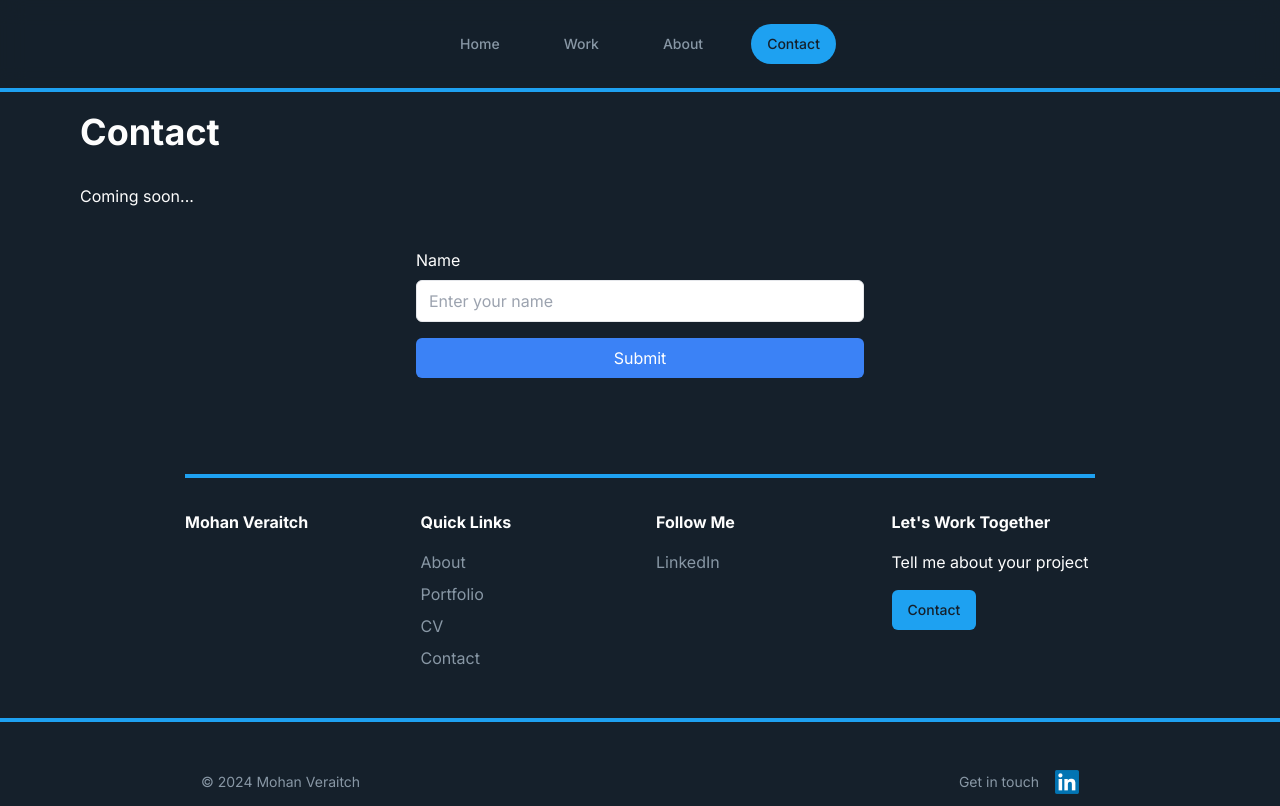
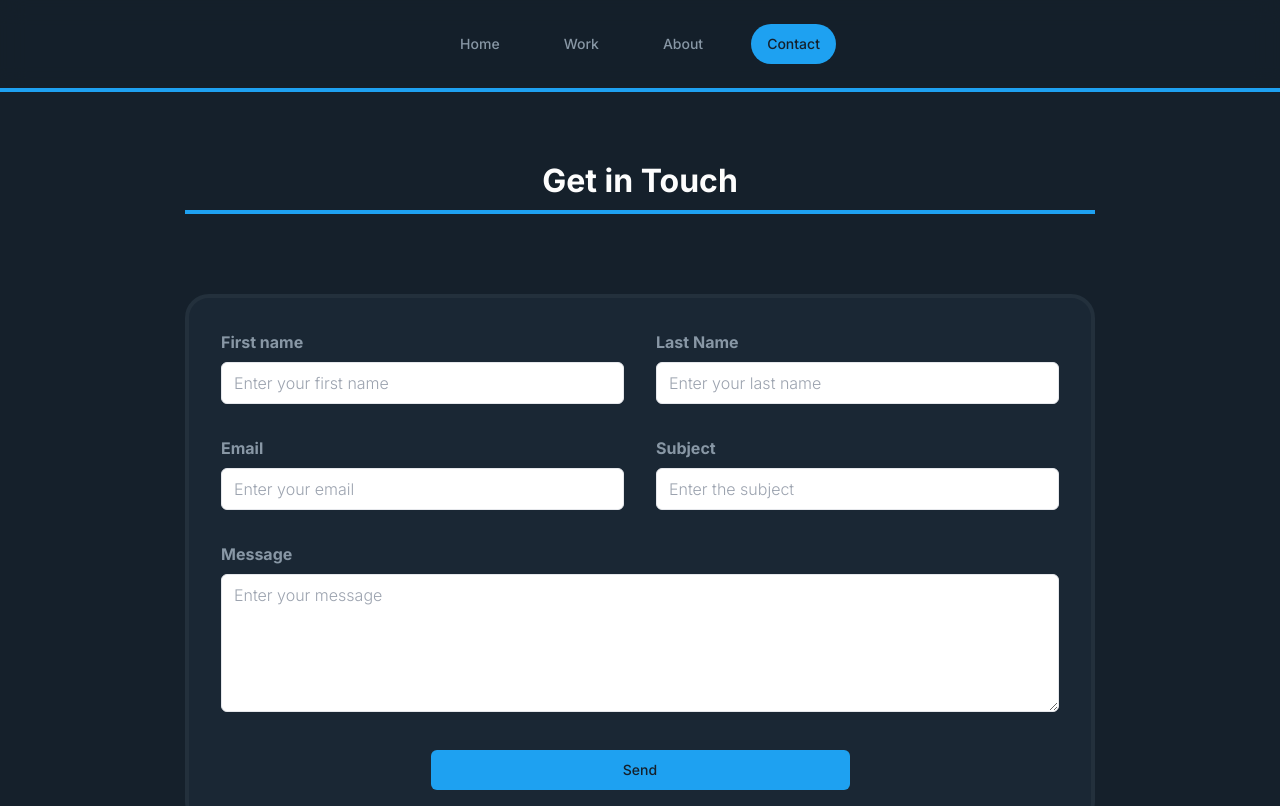
Before and after one commit to mohan-dev-ji/mv-portfolio-2024, a Next.js app: page /contact in a window 1280 px wide. Shown: the top 806 px of the page. Built offline with nearby package versions, Linux system fonts and the light colour scheme.

Commit message:
contact form half done

```diff
--- a/package.json
+++ b/package.json
@@ -17,6 +17,7 @@
     "next": "15.0.3",
     "react": "^18.3.1",
     "react-dom": "^18.3.1",
+    "react-hook-form": "^7.54.0",
     "tailwind-merge": "^2.5.4"
   },
   "devDependencies": {
--- a/src/app/(pages)/contact/page.tsx
+++ b/src/app/(pages)/contact/page.tsx
@@ -2,9 +2,7 @@ import ContactForm from "@/app/components/sections/ContactForm"
 
 export default function ContactPage() {
     return (
-      <div className="max-w-6xl mx-auto px-4 py-12">
-        <h1 className="text-4xl font-bold mb-8">Contact</h1>
-        <p>Coming soon...</p>
+      <div className="mt-8">
         <ContactForm />
       </div>
     )
--- a/src/app/components/sections/ContactForm.tsx
+++ b/src/app/components/sections/ContactForm.tsx
@@ -1,45 +1,125 @@
 "use client"
 
-import React, { useState } from 'react';
+import { Button } from '@/components/ui/button';
+import React from 'react';
+import SectionTitle from '../ui/SectionTitle';
+import { useForm } from "react-hook-form";
+
+interface FormData {
+  name: string;
+  lastName: string;
+  email: string;
+  subject: string;
+  message: string;
+}
 
 const ContactForm = () => {
-  const [formData, setFormData] = useState({
-    name: ''
+  const { register, handleSubmit, formState: { errors } } = useForm<FormData>();
+
+  ({
+    mode: 'onBlur' // This will trigger validation on blur
   });
 
-  const handleChange = (e: React.ChangeEvent<HTMLInputElement | HTMLTextAreaElement>) => {
-    const { name, value } = e.target;
-    setFormData(prevState => ({
-      ...prevState,
-      [name]: value
-    }));
-    console.log('Current form data:', formData);
+  const onSubmit = (data: FormData) => {
+    console.log('Form submitted:', data);
   };
 
-//   const handleSubmit = (e: React.FormEvent<HTMLFormElement>) => {
-//     e.preventDefault();
-//     console.log('Form submitted:', formData);
-//   };
+  return (
+    <div>
+      <div className="max-w-[910px] mx-auto">
+        <SectionTitle title="Get in Touch" />
+      </div>
 
-  return (
-    <div className="max-w-md mx-auto mt-10">
-      <form className="space-y-4">
-        <div>
-          <label htmlFor="name" className="block mb-2">Name</label>
-          <input
-            type="text"
-            id="name"
-            name="name"
-            value={formData.name}
-            onChange={handleChange}
-            className="w-full px-3 py-2 border rounded-md text-background"
-            placeholder="Enter your name"
-          />
-        </div>
-        <button type="submit" className="w-full bg-blue-500 text-white py-2 px-4 rounded-md hover:bg-blue-600">
-          Submit
-        </button>
-      </form>
+      <div className="max-w-[910px] mx-auto p-8 bg-card flex flex-col md:flex-row items-center justify-between rounded-[24px] border-4 border-hover">
+        <form onSubmit={handleSubmit(onSubmit)} className="w-full space-y-4">
+          <div className="flex space-x-8">
+            <div className="flex-1">
+              <label htmlFor="name" className="block mb-2 text-p-bold text-secondary">First name</label>
+              <input
+                {...register("name", { required: "First name is required",
+                  minLength: { value: 2, message: "Name must be at least 2 characters long" },
+                  maxLength: { value: 50, message: "Name must not exceed 50 characters" }
+                })}
+
+
+                className="w-full px-3 py-2 border rounded-md text-background text-p"
+                placeholder="Enter your first name"
+              />
+              {errors.name && <span className="text-red-500">{errors.name.message}</span>}
+            </div>
+
+            <div className="flex-1">
+              <label htmlFor="lastName" className="block mb-2 text-p-bold text-secondary">Last Name</label>
+              <input
+                {...register("lastName", { required: "Last name is required",
+                  minLength: { value: 2, message: "Name must be at least 2 characters long" },
+                  maxLength: { value: 50, message: "Name must not exceed 50 characters" }
+                })}
+
+                className="w-full px-3 py-2 border rounded-md text-background text-p"
+                placeholder="Enter your last name"
+              />
+              {errors.lastName && <span className="text-red-500">{errors.lastName.message}</span>}
+            </div>
+          </div>
+
+          <div className="flex space-x-8">
+            <div className="flex-1">
+              <label htmlFor="email" className="block mt-4 mb-2 text-p-bold text-secondary">Email</label>
+              <input
+                {...register("email", {
+                  required: "Email is required",
+
+                  maxLength: { value: 50, message: "Email must not exceed 50 characters" },
+
+                  pattern: {
+                    value: /^[A-Z0-9._%+-]+@[A-Z0-9.-]+\.[A-Z]{2,}$/i,
+                    message: "Invalid email address"
+                  }
+                })}
+                className="w-full px-3 py-2 border rounded-md text-background text-p"
+                placeholder="Enter your email"
+              />
+              {errors.email && <span className="text-red-500">{errors.email.message}</span>}
+            </div>
+
+            <div className="flex-1">
+              <label htmlFor="subject" className="block mt-4 mb-2 text-p-bold text-secondary">Subject</label>
+              <input
+                {...register("subject", { required: "Subject is required",
+                  minLength: { value: 2, message: "Name must be at least 2 characters long" },
+                  maxLength: { value: 50, message: "Name must not exceed 50 characters" }
+
+                 })}
+                className="w-full px-3 py-2 border rounded-md text-background text-p"
+                placeholder="Enter the subject"
+              />
+              {errors.subject && <span className="text-red-500">{errors.subject.message}</span>}
+            </div>
+          </div>
+
+          <div>
+            <label htmlFor="message" className="block mt-8 mb-2 text-p-bold text-secondary">Message</label>
+            <textarea
+              {...register("message", { required: "Message is required",
+                minLength: { value: 2, message: "Name must be at least 2 characters long" },
+                maxLength: { value: 500, message: "Name must not exceed 500 characters" }
+
+               })}
+              className="w-full px-3 py-2 border rounded-md text-background text-p"
+              placeholder="Enter your message"
+              rows={5}
+            />
+            {errors.message && <span className="text-red-500">{errors.message.message}</span>}
+          </div>
+
+          <div className="flex justify-center">
+            <Button type="submit" variant="default" className="w-1/2 mt-4">
+              Send
+            </Button>
+          </div>
+        </form>
+      </div>
     </div>
   );
 };
```
Also changed, not shown: 1 other file (tests, documents, lock files or other folders).
